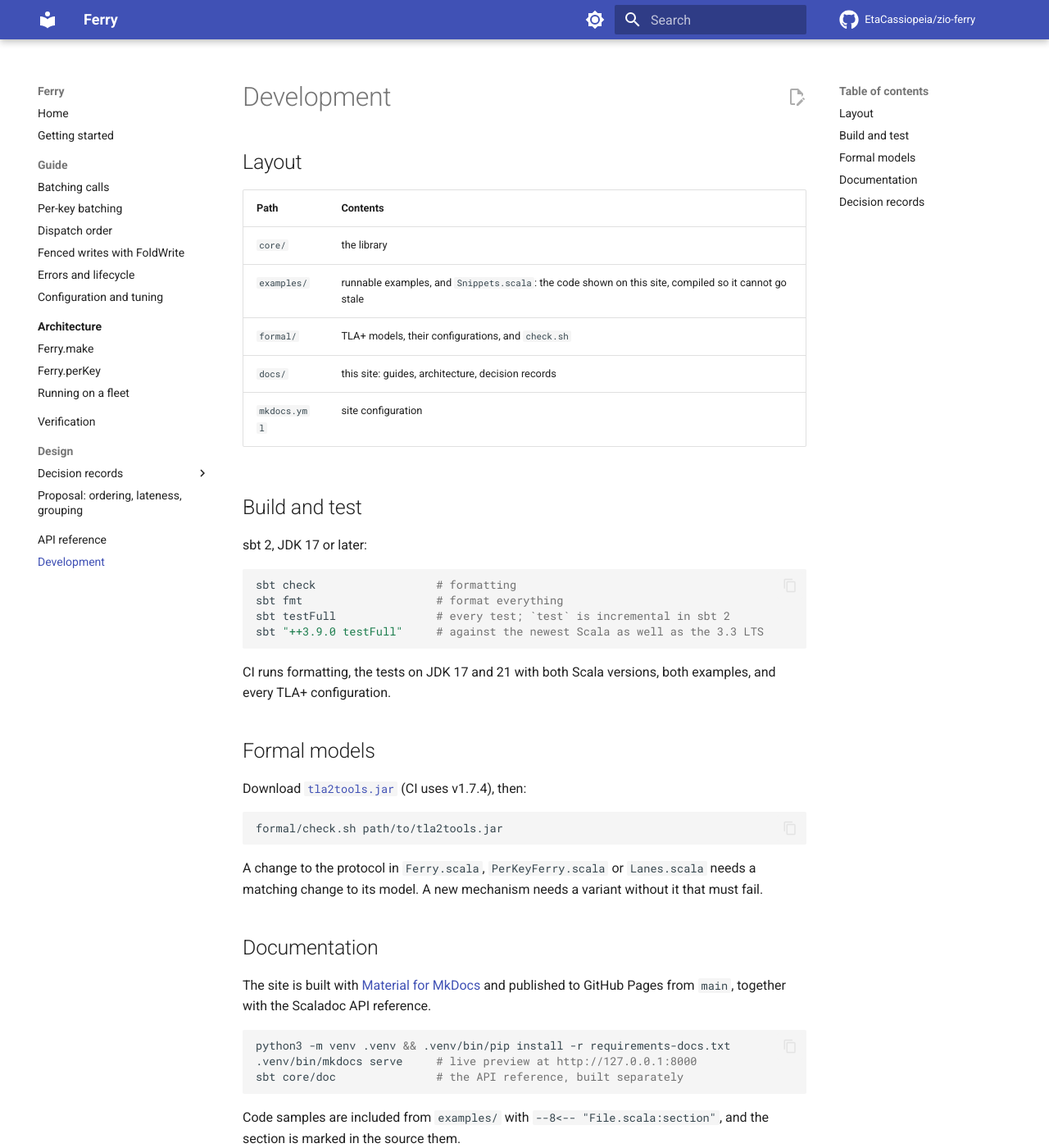
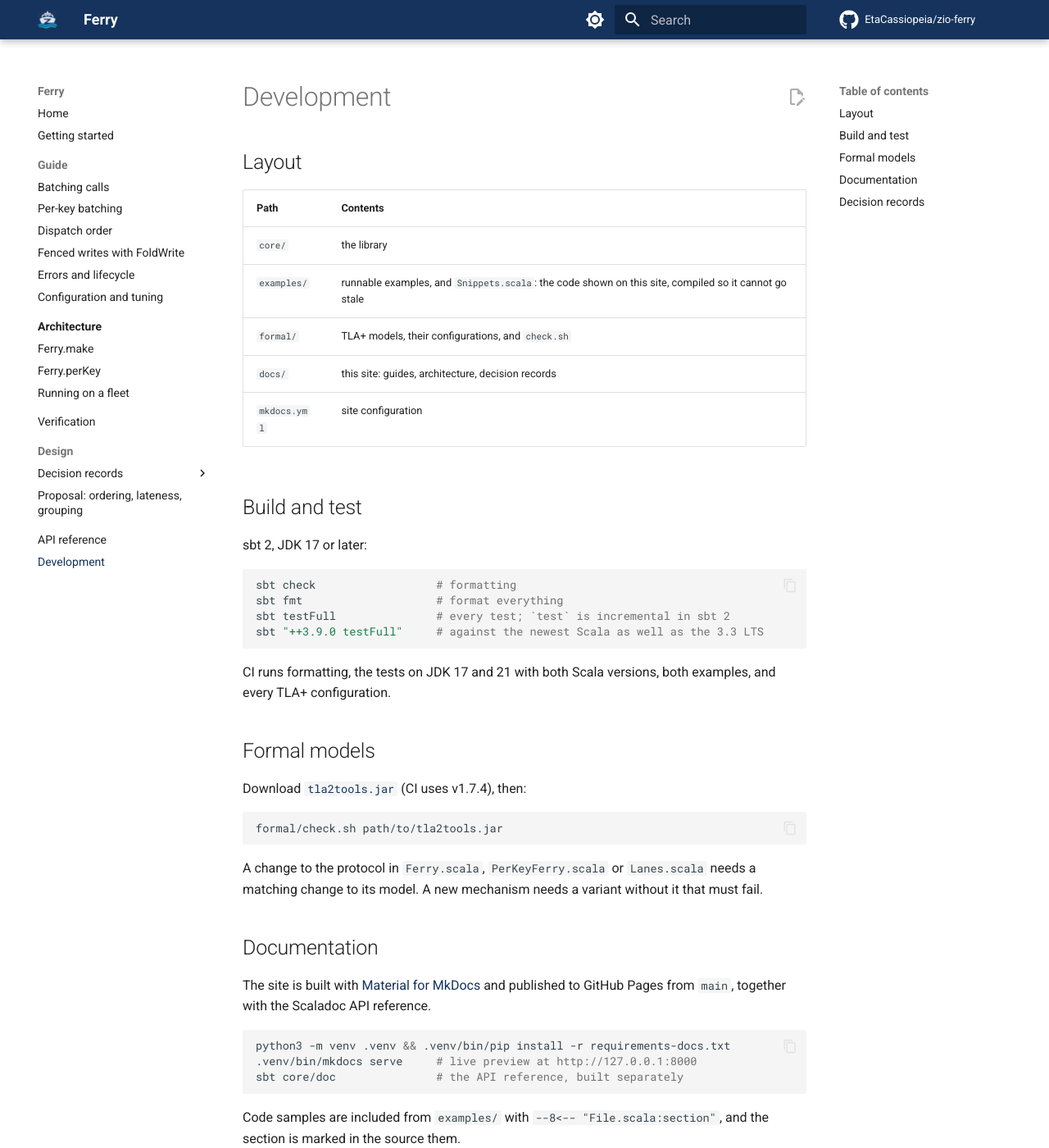
Before and after one commit to EtaCassiopeia/bulkdike, an MkDocs documentation site: the page built from docs/development.md, in a window 1280 px wide and 1400 px high. Shown: the whole window at 82% size. Built offline with MkDocs 1.6.1 and Material for MkDocs 9.7.7, drawn with Linux system fonts in a browser that asks for light colours; comment, search, counter and statistics services are not loaded.

Commit message:
Add the zio-ferry logo to the README and the docs site
The README picks a light-on-dark variant in GitHub's dark theme, where the logo's navy would vanish. The site uses the boat mark as its logo and favicon, and takes its colours from the logo.

```diff
--- a/README.md
+++ b/README.md
@@ -1,4 +1,9 @@
-# Ferry
+<h1 align="center">
+  <picture>
+    <source media="(prefers-color-scheme: dark)" srcset="docs/assets/logo-dark.png">
+    <img src="docs/assets/logo.png" width="240" alt="zio-ferry">
+  </picture>
+</h1>
 
 [![CI](https://github.com/EtaCassiopeia/zio-ferry/actions/workflows/ci.yml/badge.svg)](https://github.com/EtaCassiopeia/zio-ferry/actions/workflows/ci.yml)
 [![Docs](https://img.shields.io/badge/docs-etacassiopeia.github.io%2Fzio-ferry-blue)](https://etacassiopeia.github.io/zio-ferry/)
--- /dev/null
+++ b/docs/stylesheets/extra.css
@@ -0,0 +1,11 @@
+/* The logo's navy and blue */
+:root {
+  --md-primary-fg-color: #15335c;
+  --md-primary-fg-color--light: #2a4f80;
+  --md-primary-fg-color--dark: #0d2340;
+  --md-accent-fg-color: #0a78e2;
+}
+
+[data-md-color-scheme="slate"] {
+  --md-typeset-a-color: #4ea3f0;
+}
--- a/mkdocs.yml
+++ b/mkdocs.yml
@@ -9,6 +9,8 @@ strict: true
 
 theme:
   name: material
+  logo: assets/logo-mark.png
+  favicon: assets/favicon.png
   icon:
     repo: fontawesome/brands/github
   features:
@@ -22,18 +24,21 @@ theme:
   palette:
     - media: "(prefers-color-scheme: light)"
       scheme: default
-      primary: indigo
-      accent: teal
+      primary: custom
+      accent: custom
       toggle:
         icon: material/brightness-7
         name: Switch to dark mode
     - media: "(prefers-color-scheme: dark)"
       scheme: slate
-      primary: indigo
-      accent: teal
+      primary: custom
+      accent: custom
       toggle:
         icon: material/brightness-4
         name: Switch to light mode
+
+extra_css:
+  - stylesheets/extra.css
 
 markdown_extensions:
   - admonition
```
Also changed, not shown: docs/assets/favicon.png (added), docs/assets/logo-dark.png (added), docs/assets/logo-mark.png (added), docs/assets/logo.png (added).
